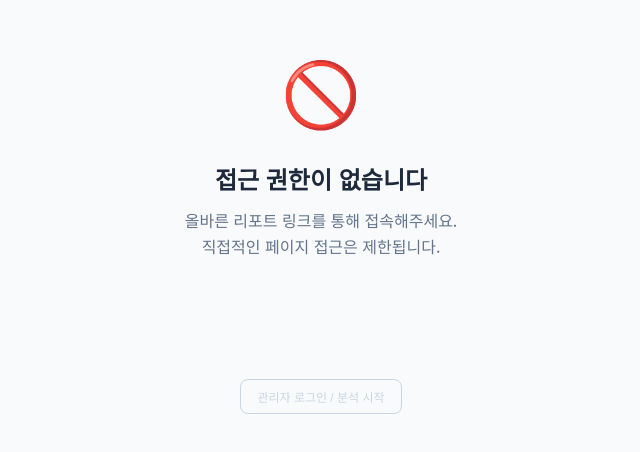
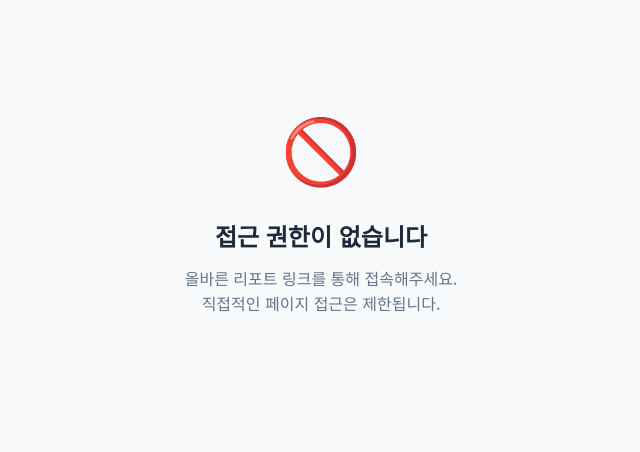
Before and after one commit to tube10081008-stack/sangkwon-report, a React (Vite) app: page / in a window 1280 px wide. Shown: the part 174-626 px from the top of the page, without its empty margins (319-959 px from the left). Built offline with nearby package versions, Linux system fonts and the light colour scheme.

Commit message:
feat: 관리자 버튼 제거 및 시크릿(Shift+Click) 접근 추가

```diff
--- a/src/pages/AccessDenied.jsx
+++ b/src/pages/AccessDenied.jsx
@@ -14,7 +14,15 @@ export default function AccessDenied() {
             textAlign: 'center',
             padding: '20px'
         }}>
-            <div style={{ fontSize: '64px', marginBottom: '20px' }}>🚫</div>
+            <div
+                style={{ fontSize: '64px', marginBottom: '20px', cursor: 'default', userSelect: 'none' }}
+                onClick={(e) => {
+                    if (e.shiftKey) {
+                        navigate('/start-analysis');
+                    }
+                }}
+                title=""
+            >🚫</div>
             <h1 style={{
                 fontSize: '24px',
                 fontWeight: '800',
@@ -29,27 +37,6 @@ export default function AccessDenied() {
                 올바른 리포트 링크를 통해 접속해주세요.<br />
                 직접적인 페이지 접근은 제한됩니다.
             </p>
-
-            {/*
-                보안상 숨겨진 분석 시작 버튼
-                (투명도 0이지만 클릭 가능하거나, 특정 제스처로 활성화)
-                여기서는 간단히 아래쪽에 작게 표시
-            */}
-            <button
-                onClick={() => navigate('/start-analysis')}
-                style={{
-                    padding: '8px 16px',
-                    background: 'transparent',
-                    border: '1px solid #cbd5e1',
-                    borderRadius: '8px',
-                    color: '#cbd5e1',
-                    fontSize: '12px',
-                    cursor: 'pointer',
-                    marginTop: '80px'
-                }}
-            >
-                관리자 로그인 / 분석 시작
-            </button>
         </div>
     );
 }
```
